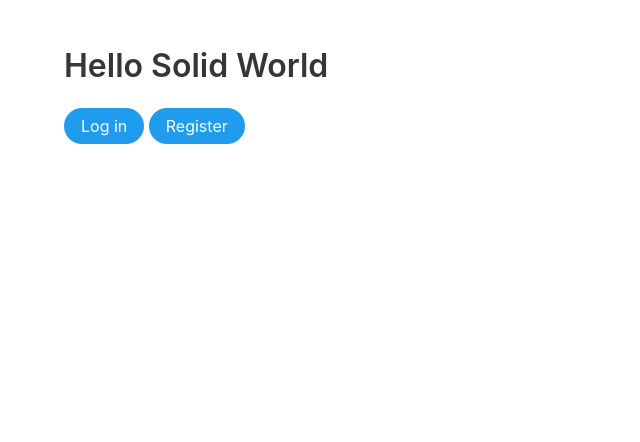
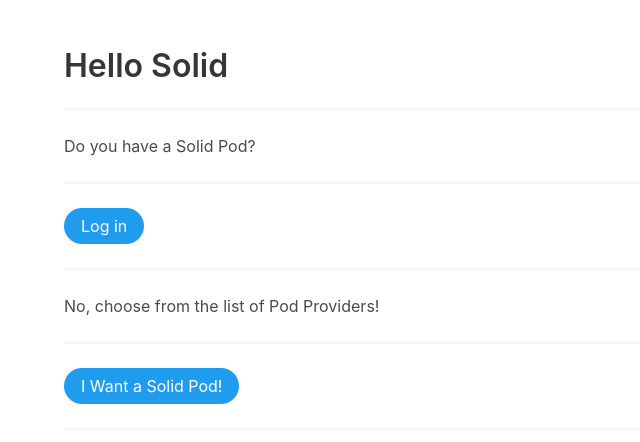
Before and after one commit to melvincarvalho/helloworld, a plain HTML site: page index.html in a window 1280 px wide. Shown: the whole page, without its empty margins (0-640 px from the left). Drawn offline with nearby package versions, Linux system fonts and the light colour scheme.

Commit message:
Update index.html

```diff
--- a/index.html
+++ b/index.html
@@ -4,7 +4,7 @@
   <head>
     <meta charset="utf-8">
     <meta name="viewport" content="width=device-width, initial-scale=1">
-    <title>Hello Solid World</title>
+    <title>Hello Solid</title>
     <link rel="stylesheet" href="https://cdnjs.cloudflare.com/ajax/libs/bulma/0.7.1/css/bulma.min.css">
     <script defer src="https://use.fontawesome.com/releases/v5.3.1/js/all.js"></script>
   </head>
@@ -12,12 +12,19 @@
   <section class="section">
     <div class="container">
       <h1 class="title">
-        Hello Solid World
+        Hello Solid
       </h1>
 
       <p id="login">
+        <hr>
+        Do you have a Solid Pod?
+        <hr>
         <button class="button button is-info is-rounded">Log in</button>
-        <button id="register" target="_blank" class="button button is-info is-rounded">Register</button>
+        <hr>
+        No, choose from the list of Pod Providers!
+        <hr>
+        <button id="register" target="_blank" class="button button is-info is-rounded">I Want a Solid Pod!</button>
+        <hr>
       </p>
       <p id="logout" style="display:none">
         <a id="user" target="_blank" href="#"></a>
```
